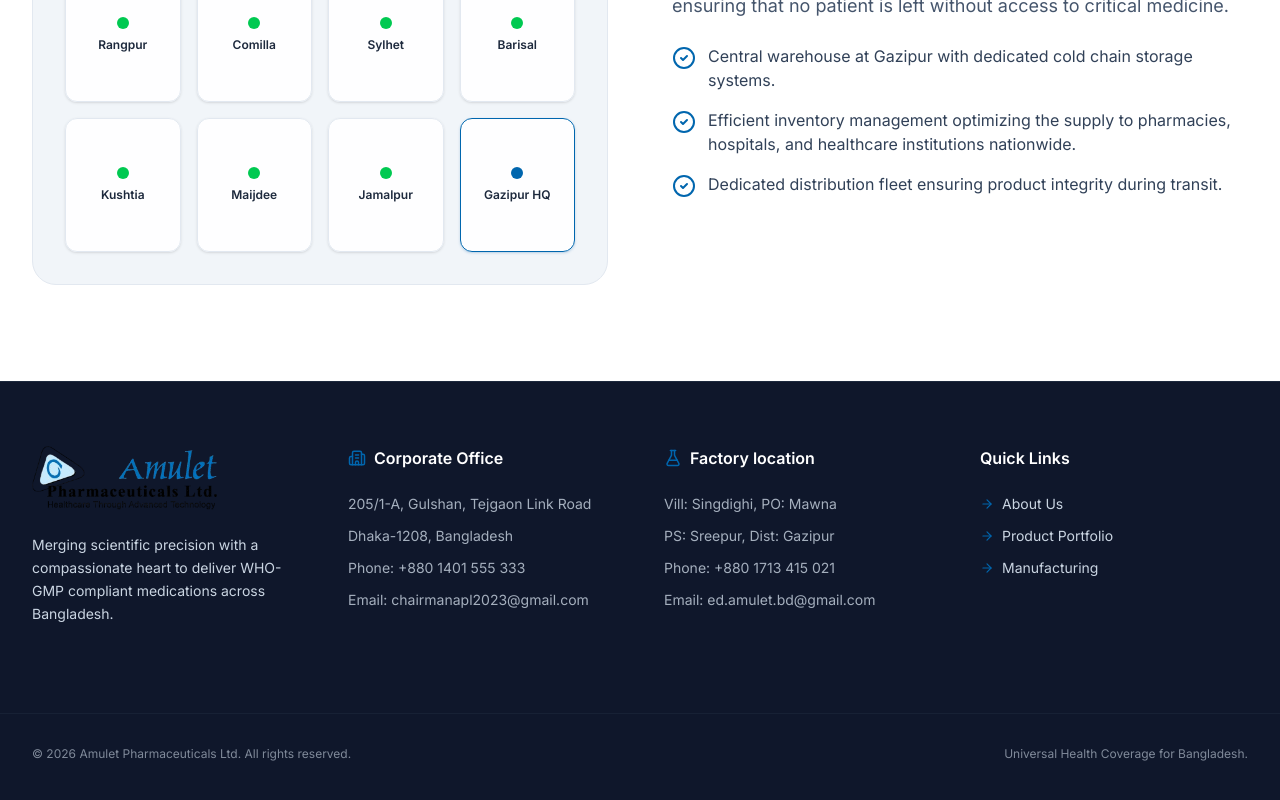
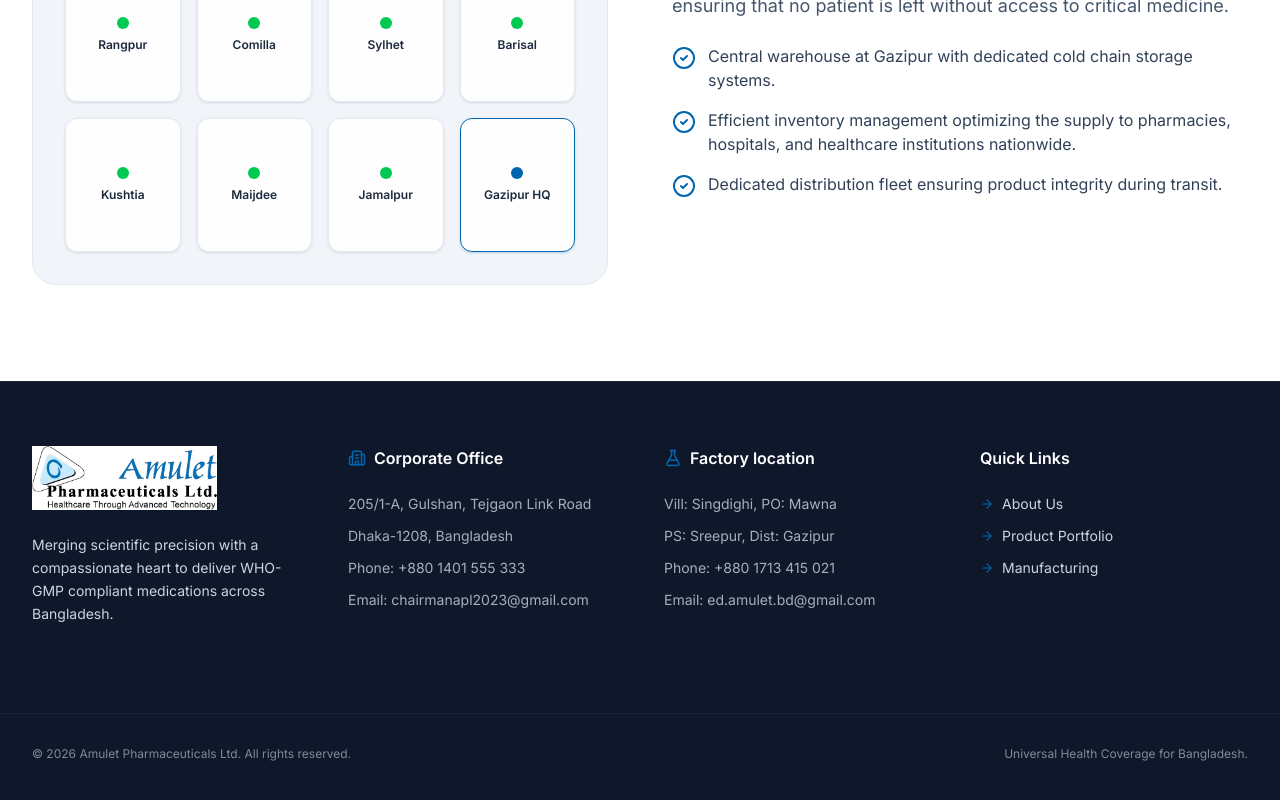
Before and after one commit to ahsunxda-amulet/amu2026, a React (Vite) app: page /about in a window 1280 px wide. Shown: the part 1804-2604 px from the top of the page. Built offline with nearby package versions, Linux system fonts and the light colour scheme.

Commit message:
Update index.css
footer logo bg color change

```diff
--- a/src/index.css
+++ b/src/index.css
@@ -11,3 +11,6 @@
 body {
   font-family: var(--font-sans);
 }
+.m-bg-white{
+    background-color: #ffffff;
+}
```
